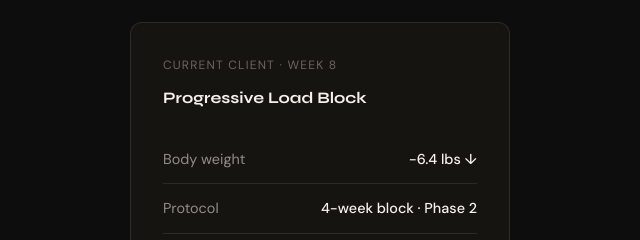
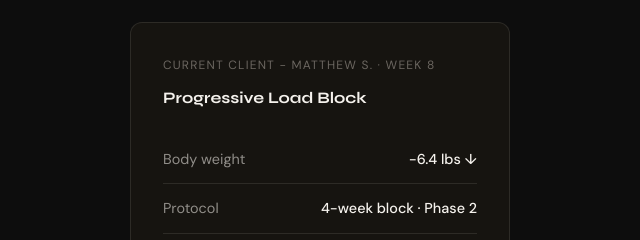
Before and after one commit to beyondperformancefit/BeyondPerformanceFit, a plain HTML site: page index.html in a window 1280 px wide. Shown: the part 397-637 px from the top of the page, 624-1264 px from the left. Drawn offline with Linux system fonts and the light colour scheme.

Commit message:
Update index.html

```diff
--- a/index.html
+++ b/index.html
@@ -958,7 +958,7 @@
     </div>
     <div class="hero-visual">
       <div class="hero-card">
-        <div class="hc-label">Current Client · Week 8</div>
+        <div class="hc-label">Current Client - Matthew S. · Week 8</div>
         <div class="hc-heading">Progressive Load Block</div>
         <div class="hc-row"><span>Body weight</span><span>−6.4 lbs ↓</span></div>
         <div class="hc-row"><span>Protocol</span><span>4-week block · Phase 2</span></div>
```
